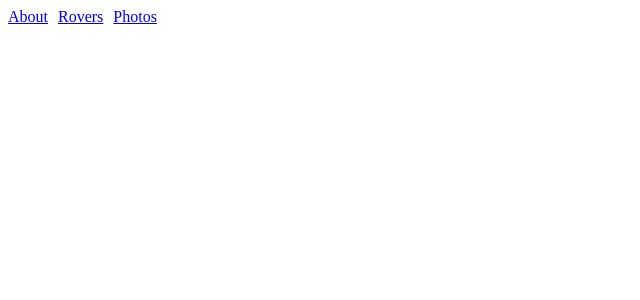
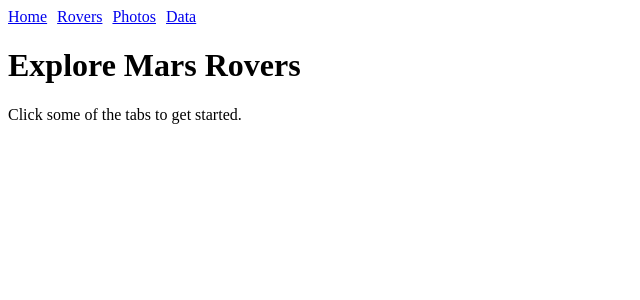
Before and after one commit to pekellogg/react-app, a React (Create React App) app in the folder frontend/: page / in a window 1280 px wide. Shown: the top 300 px of the page, without its empty margins (0-640 px from the left). Built offline with nearby package versions, Linux system fonts and the light colour scheme.

Commit message:
renamed about -> Data, added Home component for app root

```diff
--- a/frontend/src/App.js
+++ b/frontend/src/App.js
@@ -1,7 +1,8 @@
 import React, { Component } from "react";
 import { BrowserRouter as Router, Route } from "react-router-dom";
 import NavBar from "./ui/NavBar";
-import About from "./components/about";
+import Home from "./components/Home";
+import Data from "./components/Data";
 import RoversContainer from "./containers/RoversContainer";
 import PhotosContainer from "./containers/PhotosContainer";
 // import CommentsContainer from "./containers/CommentsContainer";
@@ -13,9 +14,10 @@ class App extends Component {
       <Router>
         <div className="App">
           <NavBar />
-            <Route exact path="/about" component={About} />
+            <Route exact path="/" component={Home} />
             <Route exact path="/rovers" component={RoversContainer} />
             <Route exact path="/photos" component={PhotosContainer} />
+            <Route exact path="/data" component={Data} />
             {/* <Route exact path="/comments" component={CommentsContainer} /> */}
 
 
--- /dev/null
+++ b/frontend/src/components/Home.js
@@ -0,0 +1,14 @@
+import React from "react";
+
+const Home = () => {
+
+  return (
+    <div className="home">
+      <h1>Explore Mars Rovers</h1>
+      <p>Click some of the tabs to get started.</p>
+    </div>
+  );
+
+};
+
+export default Home;
--- a/frontend/src/ui/NavBar.js
+++ b/frontend/src/ui/NavBar.js
@@ -7,17 +7,17 @@ class NavBar extends Component {
 		return (
       <header>
         <nav className="navigation">
-          {/* <NavLink className="button" exact to="/">
+          <NavLink style={{ marginRight: '10px' }} to="/">
             Home
-          </NavLink> */}
-          <NavLink style={{ marginRight: '10px' }} to="/about">
-            About
           </NavLink>
           <NavLink style={{ marginRight: '10px' }} to="/rovers">
             Rovers
           </NavLink>
           <NavLink style={{ marginRight: '10px' }} to="/photos">
             Photos
+          </NavLink>
+          <NavLink style={{ marginRight: '10px' }} to="/data">
+            Data
           </NavLink>
           {/* <NavLink style={{ marginRight: '10px' }} to="/comments">
             Comments
```
Also changed, not shown: frontend/src/components/Data.js (renamed from frontend/src/components/about.js).
